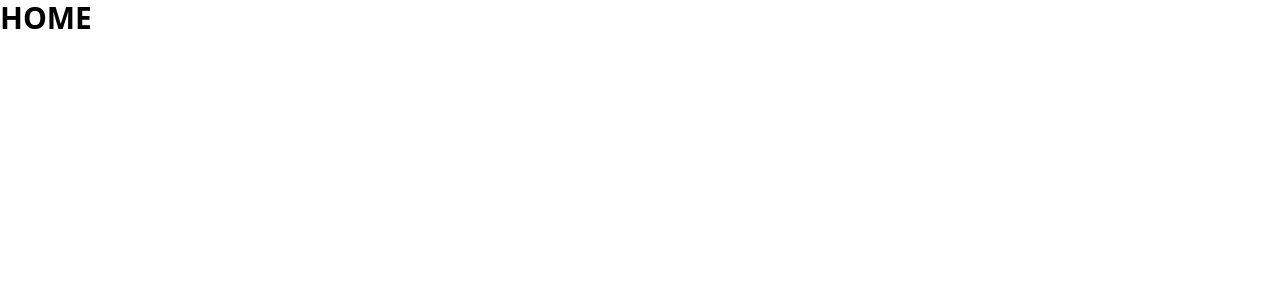
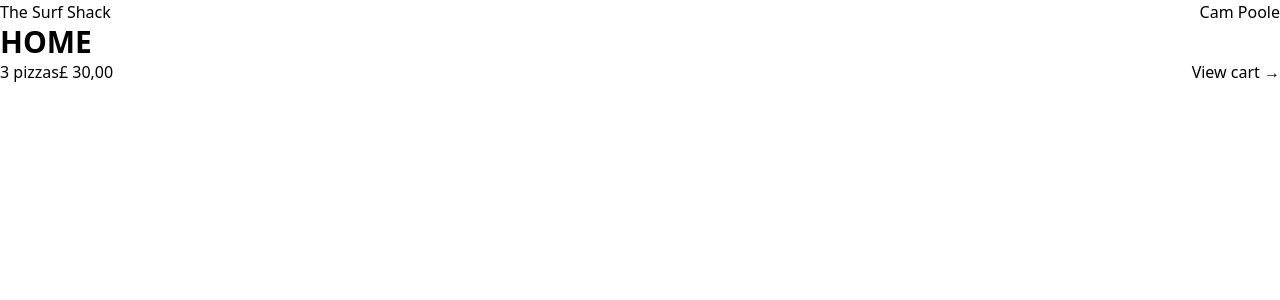
Before and after one commit to cedekpoole/stone-pizza-co, a React (Vite) app: page / in a window 1280 px wide. Shown: the top 300 px of the page. Built offline with nearby package versions, Linux system fonts and the light colour scheme.

Commit message:
make applayout the parent route and make all other routes its children

```diff
--- a/src/App.jsx
+++ b/src/App.jsx
@@ -4,8 +4,12 @@ import Menu from "./features/menu/Menu.jsx";
 import Cart from "./features/cart/Cart.jsx";
 import CreateOrder from "./features/order/CreateOrder.jsx";
 import Order from "./features/order/Order.jsx";
+import AppLayout from "./ui/AppLayout.jsx";
 
 const router = createBrowserRouter([
+  {
+    element: <AppLayout />,
+    children: [
       {
         path: "/",
         element: <Home />,
@@ -26,6 +30,8 @@ const router = createBrowserRouter([
         path: "/order/:orderId",
         element: <Order />,
       },
+    ],
+  },
 ]);
 
 function App() {
--- /dev/null
+++ b/src/features/cart/CartOverview.jsx
@@ -0,0 +1,15 @@
+import { Link } from "react-router-dom";
+
+function CartOverview() {
+  return (
+    <div className="flex justify-between">
+      <p>
+        <span>3 pizzas</span>
+        <span>£ 30,00</span>
+      </p>
+      <Link to="/cart">View cart &rarr;</Link>
+    </div>
+  );
+}
+
+export default CartOverview;
--- a/src/ui/AppLayout.jsx
+++ b/src/ui/AppLayout.jsx
@@ -1,5 +1,17 @@
+import { Outlet } from "react-router-dom";
+import CartOverview from "../features/cart/CartOverview";
+import Header from "./Header";
+
 function AppLayout() {
-  return <div></div>;
+  return (
+    <div className="min-h-screen container mx-auto">
+      <Header />
+      <main>
+        <Outlet />
+      </main>
+      <CartOverview />
+    </div>
+  );
 }
 
 export default AppLayout;
--- a/src/ui/Header.jsx
+++ b/src/ui/Header.jsx
@@ -1,5 +1,12 @@
+import { Link } from "react-router-dom";
+
 function Header() {
-  return <div></div>;
+  return (
+    <header className="flex justify-between">
+      <Link to="/">The Surf Shack</Link>
+      <p>Cam Poole</p>
+    </header>
+  );
 }
 
 export default Header;
```
Lines whose indentation alone changed are shown as unchanged.
